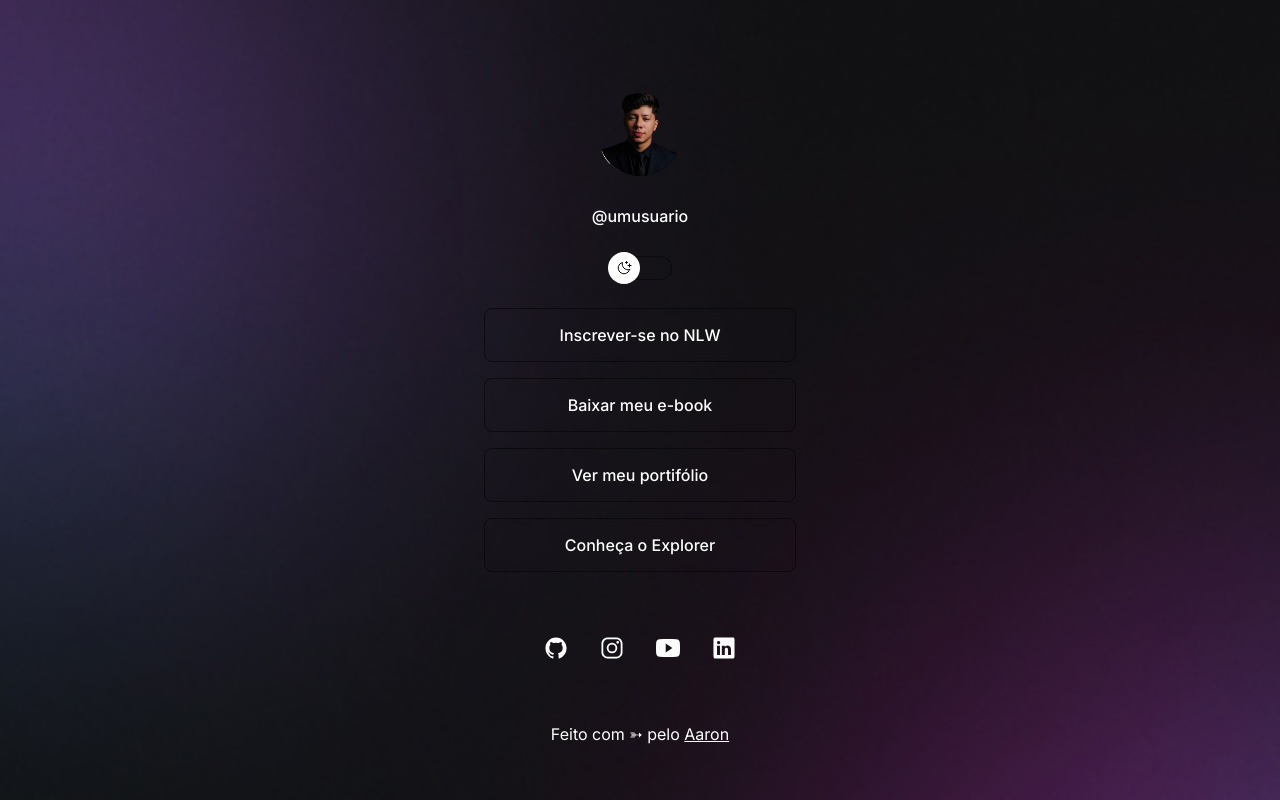
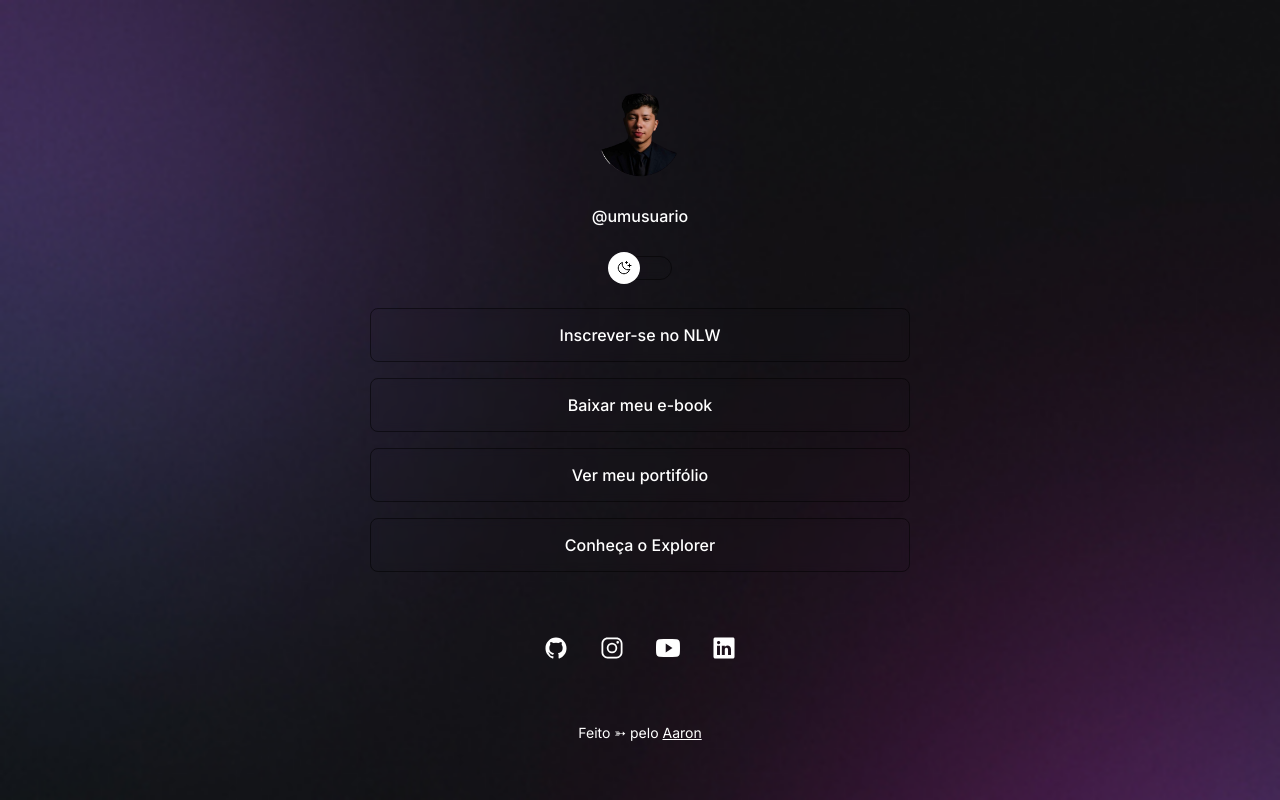
Before and after one commit to AaronMatteo/projeto_profile, a plain HTML site: page index.html in a window 1280 px wide. Drawn offline with nearby package versions, Linux system fonts and the light colour scheme.

Commit message:
adjust container width

```diff
--- a/index.html
+++ b/index.html
@@ -62,7 +62,7 @@
 <!--end box-->
 
 <!--on footer-->
-  <footer> Feito com ➳ pelo <a href="https://github.com/AaronMatteo"> Aaron</a></footer>
+  <footer> Feito ➳ pelo <a href="https://github.com/AaronMatteo"> Aaron</a></footer>
 <!--off footer-->
 
   <script
--- a/style.css
+++ b/style.css
@@ -38,7 +38,8 @@ body * {
 }
 
 #container{
-  width: 360px;
+  width: 100%;
+  max-width: 588px;
   /*border: 1px solid red; */
   margin: 56px auto 0px;
   padding: 0 24px;
@@ -149,5 +150,9 @@ ul li a:hover{
 footer{
   padding: 24px 0;
   text-align: center;
+  font-size: 14px;
  /*border: 1px solid red; */
 }
+
+/* media queries*/
+@media
```
Also changed, not shown: assets/desktop_black.jpg (added), assets/desktop_light.jpg (added).
